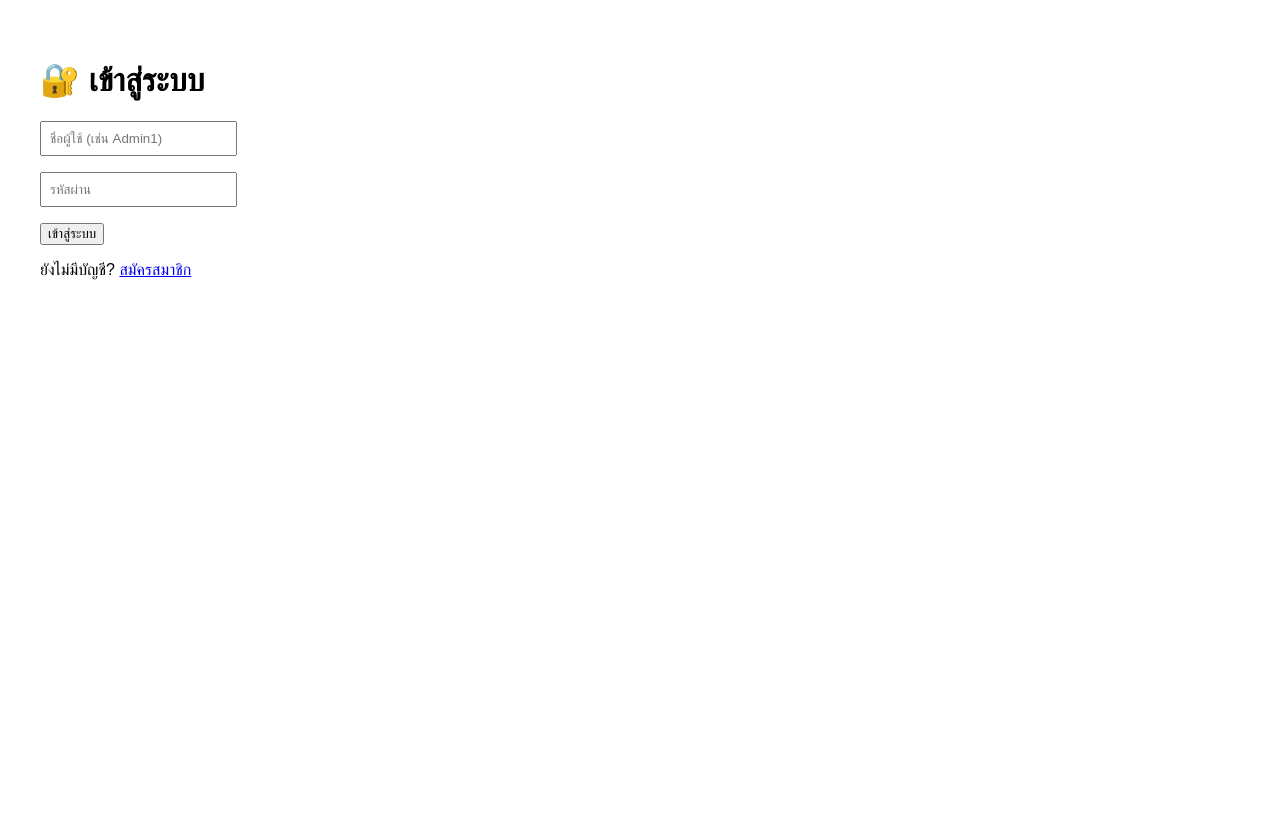
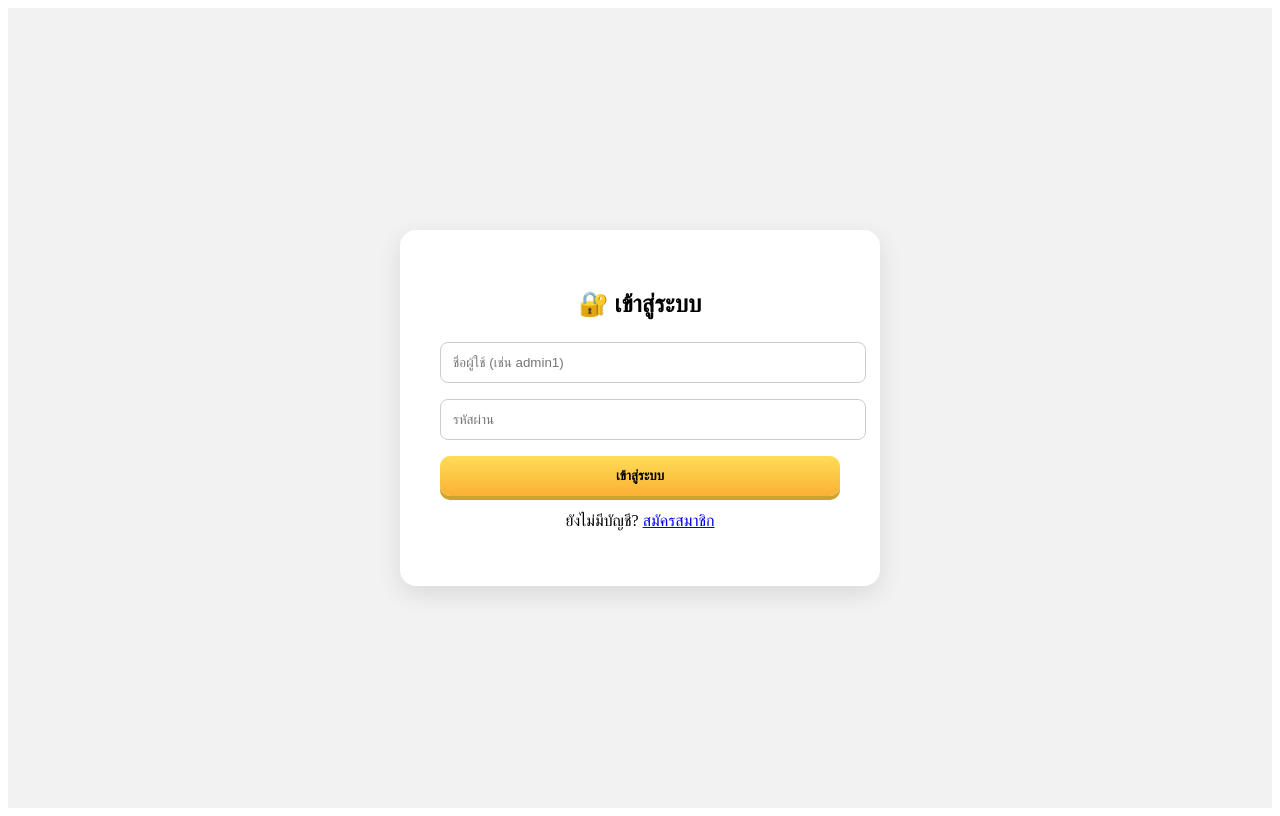
Before and after one commit to kenta3399/winnjoy-admin, a Next.js app: page / in a window 1280 px wide. Built offline with nearby package versions, Linux system fonts and the light colour scheme; no server answers.

Commit message:
💄 ปรับ UI กลางจอ + ปุ่ม 3D + รีเซ็ตหลังสมัคร

```diff
--- a/pages/index.js
+++ b/pages/index.js
@@ -13,7 +13,6 @@ import {
   getDoc
 } from "firebase/firestore";
 
-// ✅ firebaseConfig ที่ใช้งานจริงของเคนตะ
 const firebaseConfig = {
   apiKey: process.env.NEXT_PUBLIC_FIREBASE_API_KEY,
   authDomain: process.env.NEXT_PUBLIC_FIREBASE_AUTH_DOMAIN,
@@ -32,7 +31,7 @@ export default function Home() {
   const [username, setUsername] = useState("");
   const [password, setPassword] = useState("");
   const [user, setUser] = useState(null);
-  const [mode, setMode] = useState("login"); // login / register
+  const [mode, setMode] = useState("login");
 
   const fakeEmail = `${username}@local.fake`;
 
@@ -41,7 +40,6 @@ export default function Home() {
       const result = await signInWithEmailAndPassword(auth, fakeEmail, password);
       const userData = result.user;
 
-      // ✅ ตรวจสอบสิทธิ์ approved
       const ref = doc(db, "users", userData.uid);
       const snap = await getDoc(ref);
 
@@ -68,46 +66,90 @@ export default function Home() {
         approved: false
       });
 
-      alert("✅ สมัครสำเร็จ! กรุณารอแอดมินอนุมัติ");
+      alert("✅ สมัครสมาชิกสำเร็จ! กรุณารอแอดมินอนุมัติก่อนเข้าสู่ระบบ");
       await signOut(auth);
       setUsername("");
       setPassword("");
+      setMode("login");
     } catch (err) {
       alert("สมัครไม่สำเร็จ: " + err.message);
     }
   };
 
   return (
-    <div style={{ padding: "2rem", fontFamily: "sans-serif" }}>
+    <div style={{
+      height: "100vh",
+      display: "flex",
+      justifyContent: "center",
+      alignItems: "center",
+      background: "#f2f2f2"
+    }}>
+      <div style={{
+        background: "white",
+        padding: "40px",
+        borderRadius: "16px",
+        boxShadow: "0 8px 24px rgba(0,0,0,0.1)",
+        width: "100%",
+        maxWidth: "400px",
+        textAlign: "center"
+      }}>
         {!user ? (
           <>
-          <h1>{mode === "login" ? "🔐 เข้าสู่ระบบ" : "📝 สมัครสมาชิก"}</h1>
+            <h2 style={{ marginBottom: "24px" }}>
+              {mode === "login" ? "🔐 เข้าสู่ระบบ" : "📝 สมัครสมาชิก"}
+            </h2>
             <input
               type="text"
-            placeholder="ชื่อผู้ใช้ (เช่น Admin1)"
+              placeholder="ชื่อผู้ใช้ (เช่น admin1)"
               value={username}
               onChange={(e) => setUsername(e.target.value)}
-            style={{ display: "block", marginBottom: "1rem", padding: "0.5rem" }}
+              style={{
+                width: "100%",
+                padding: "12px",
+                marginBottom: "1rem",
+                borderRadius: "8px",
+                border: "1px solid #ccc"
+              }}
             />
             <input
               type="password"
               placeholder="รหัสผ่าน"
               value={password}
               onChange={(e) => setPassword(e.target.value)}
-            style={{ display: "block", marginBottom: "1rem", padding: "0.5rem" }}
+              style={{
+                width: "100%",
+                padding: "12px",
+                marginBottom: "1rem",
+                borderRadius: "8px",
+                border: "1px solid #ccc"
+              }}
             />
-          <button onClick={mode === "login" ? login : register}>
+            <button
+              onClick={mode === "login" ? login : register}
+              style={{
+                width: "100%",
+                padding: "12px",
+                borderRadius: "10px",
+                background: "linear-gradient(to bottom, #ffdd57, #fbb034)",
+                color: "#000",
+                border: "none",
+                fontWeight: "bold",
+                boxShadow: "0 4px #caa42c",
+                cursor: "pointer",
+                transition: "all 0.2s"
+              }}
+              onMouseOver={e => e.target.style.transform = "translateY(2px)"}
+              onMouseOut={e => e.target.style.transform = "translateY(0px)"}
+            >
               {mode === "login" ? "เข้าสู่ระบบ" : "สมัครสมาชิก"}
             </button>
             <p style={{ marginTop: "1rem" }}>
               {mode === "login" ? (
-              <>
-                ยังไม่มีบัญชี?{" "}
+                <>ยังไม่มีบัญชี?{" "}
                   <a href="#" onClick={() => setMode("register")}>สมัครสมาชิก</a>
                 </>
               ) : (
-              <>
-                มีบัญชีแล้ว?{" "}
+                <>มีบัญชีแล้ว?{" "}
                   <a href="#" onClick={() => setMode("login")}>เข้าสู่ระบบ</a>
                 </>
               )}
@@ -120,5 +162,6 @@ export default function Home() {
           </>
         )}
       </div>
+    </div>
   );
 }
```
Lines whose indentation alone changed are shown as unchanged.
